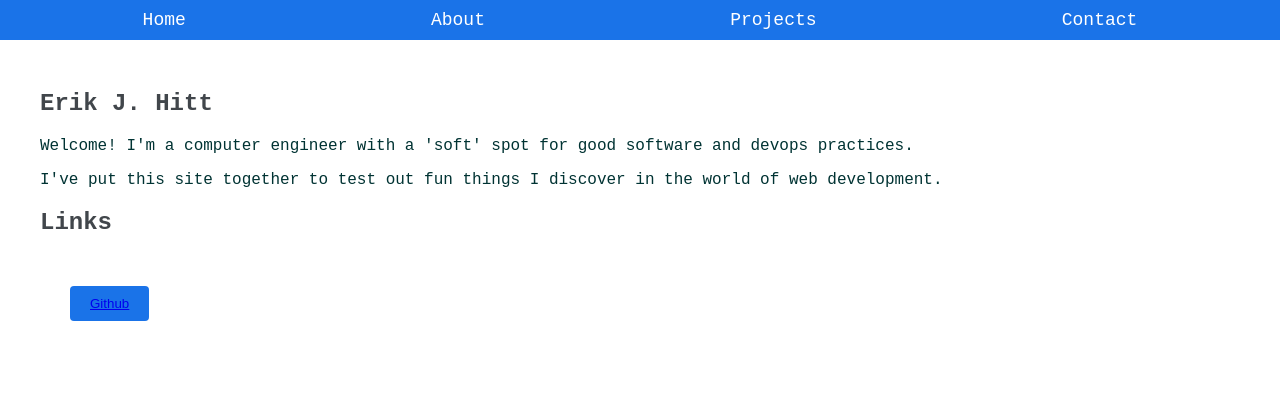
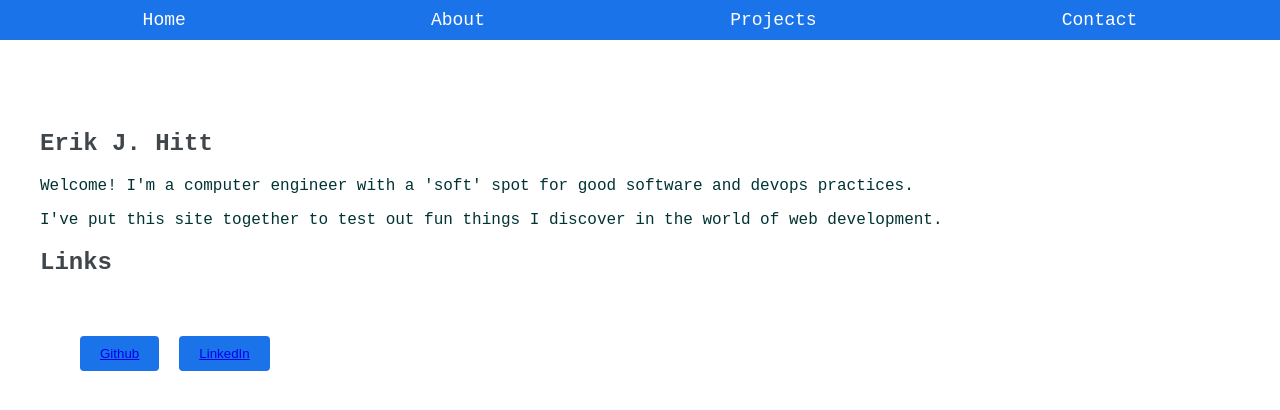
Before and after one commit to hittegit/myPortfolioSite, an Angular app: page / in a window 1280 px wide. Shown: the top 410 px of the page. Built offline with nearby package versions, Linux system fonts and the light colour scheme; a small style sheet from the web is missing.

Commit message:
added linkedin button, padding, import config

```diff
--- a/src/app/home/home.component.html
+++ b/src/app/home/home.component.html
@@ -12,6 +12,9 @@
             <button type="button" class="button">
                 <a href="https://www.github.com/hittegit">Github</a>
             </button>
+            <button type="button" class="button">
+                <a href="https://www.linkedin.com/in/erik-jon-hitt/">LinkedIn</a>
+            </button>
         </div>
     </div>
 </section>
--- a/src/styles.css
+++ b/src/styles.css
@@ -45,11 +45,13 @@ nav a:hover {
 
 h1, h2, h3 {
     color: var(--secondary-color);
+    margin-bottom: 20px;
 }
 
 /* Sections */
 section {
     margin-bottom: 50px;
+    padding: 40px 0;
 }
 
 .about, .projects, .contact {
@@ -64,6 +66,7 @@ section {
     background-color: var(--primary-color);
     color: #fff;
     border: none;
+    margin: 10px;
     padding: 10px 20px;
     border-radius: 4px;
     cursor: pointer;
--- a/tsconfig.json
+++ b/tsconfig.json
@@ -22,7 +22,8 @@
     "lib": [
       "ES2022",
       "dom"
-    ]
+    ],
+    "allowSyntheticDefaultImports": true
   },
   "angularCompilerOptions": {
     "enableI18nLegacyMessageIdFormat": false,
```
